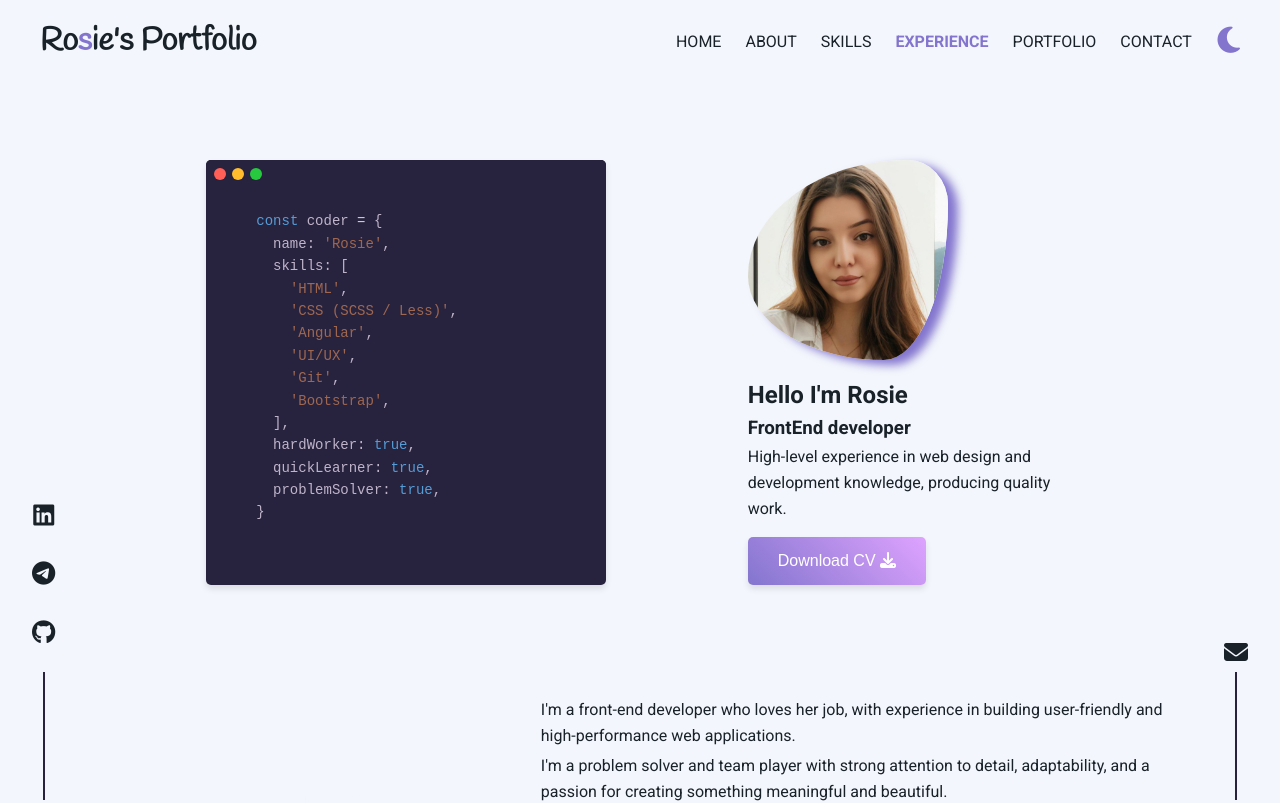
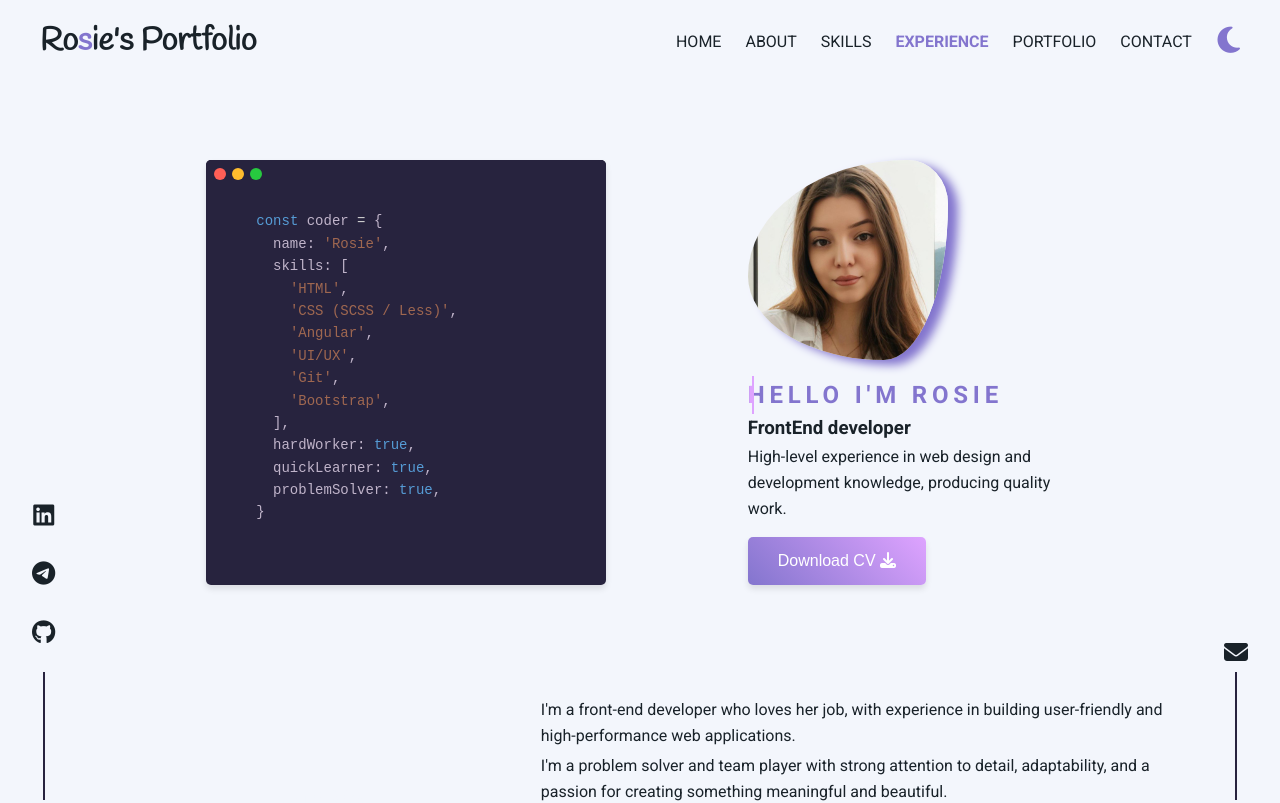
Before and after one commit to rosie-ma/portfolio, an Angular app: page / in a window 1280 px wide. Shown: the top 803 px of the page. Built offline with nearby package versions, Linux system fonts and the light colour scheme; a web font is replaced by a local one.

Commit message:
feat: added small animation for websites main heading

```diff
--- a/src/app/home/home.component.html
+++ b/src/app/home/home.component.html
@@ -26,7 +26,7 @@
 <div class="about-me-container">
   <div class="image-container"></div>
   <div class="about-me-content">
-    <h1>Hello I'm Rosie</h1>
+    <h1 class="animated-text" data-text="Hello I'm Rosie">Hello I'm Rosie</h1>
     <h3>FrontEnd developer</h3>
     <p>High-level experience in web design and development knowledge, producing quality work.</p>
     <a href="/assets/files/RosieManukyan_CV.pdf" download>
--- a/src/app/home/home.component.scss
+++ b/src/app/home/home.component.scss
@@ -97,6 +97,42 @@
   width: 30%;
 }
 
+.animated-text {
+  display: inline-flex;
+  position: relative;
+  letter-spacing: 0.3rem;
+  color: #8375ce;
+  text-transform: uppercase;
+}
+
+.animated-text::before {
+  visibility: hidden;
+  content: attr(data-text);
+  position: absolute;
+  top: 0;
+  left: 0;
+  height: 100%;
+  color: #dea3ff;
+  overflow: hidden;
+  white-space: nowrap;
+  animation: text-animate 7s ease-in-out 1;
+  border-right: 2px solid #dea3ff;
+}
+
+@keyframes text-animate {
+  0% {
+    visibility: visible;
+    width: 0;
+  }
+  50% {
+    visibility: visible;
+    width: 100%;
+  }
+  100% {
+    visibility: visible;
+    width: 0;
+  }
+}
 
 @media (max-width: 768px) {
   :host {
@@ -111,3 +147,10 @@
     text-align: center;
   }
 }
+
+@media (prefers-reduced-motion: reduce) {
+  .animated-text::before {
+    animation: none;
+    width: 100%;
+  }
+}
```
